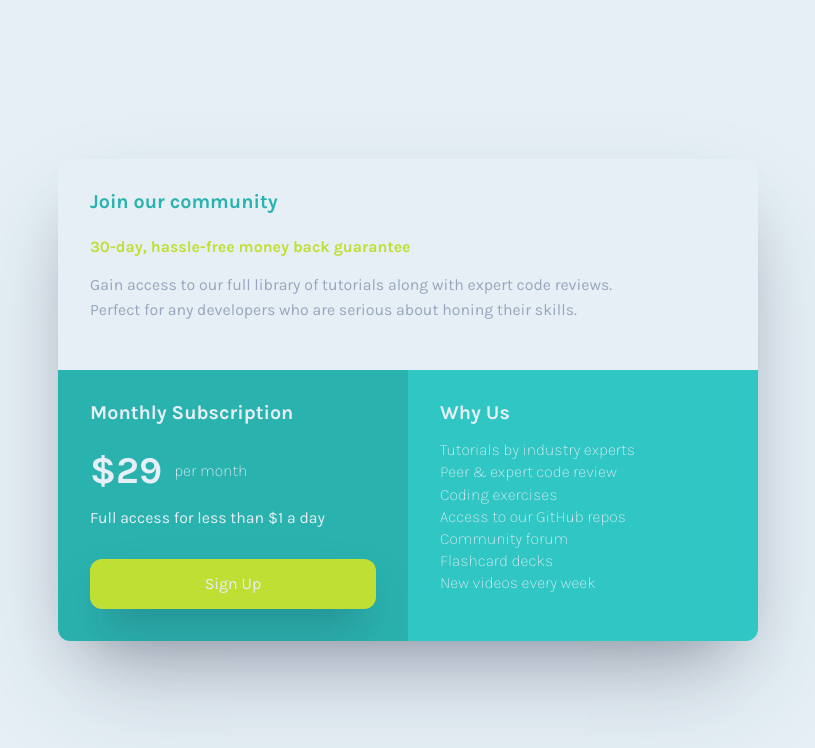
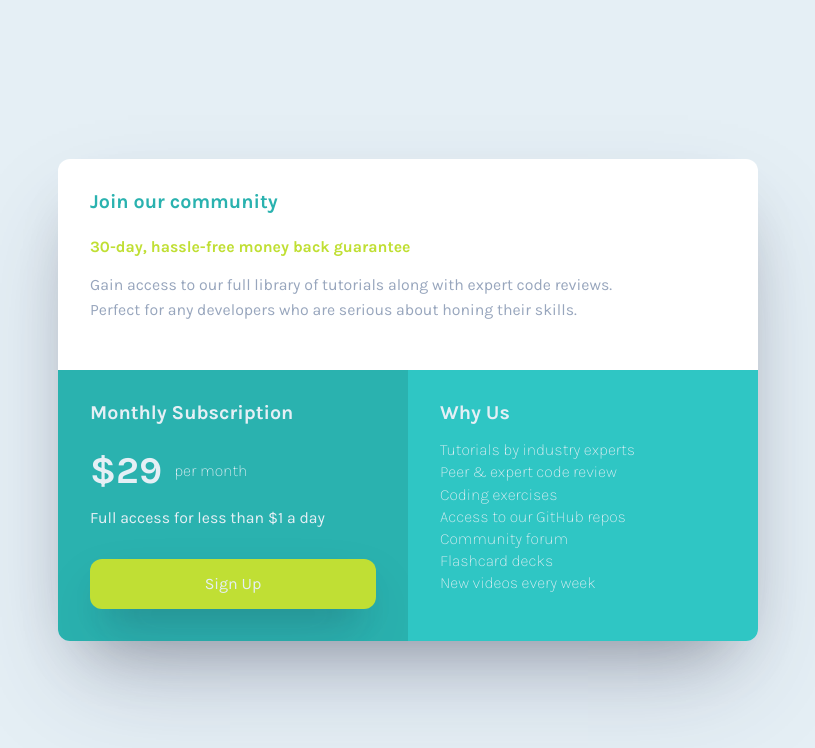
Before and after one commit to angel-serrato/frontend-single-price-grid-component, a React (Vite) app: page / in a window 1280 px wide. Shown: the top 748 px of the page, without its empty margins (232-1047 px from the left). Built offline with nearby package versions, Linux system fonts and the light colour scheme.

Commit message:
fix(SinglePrice.css): update header background color

```diff
--- a/src/SinglePrice.css
+++ b/src/SinglePrice.css
@@ -7,7 +7,7 @@
 }
 
 .subscription-card__header {
-    background-color: var(--light-gray);
+    background-color: white;
     padding-top: var(--space-l) !important;
     padding: var(--space-m-l);
 }
```
